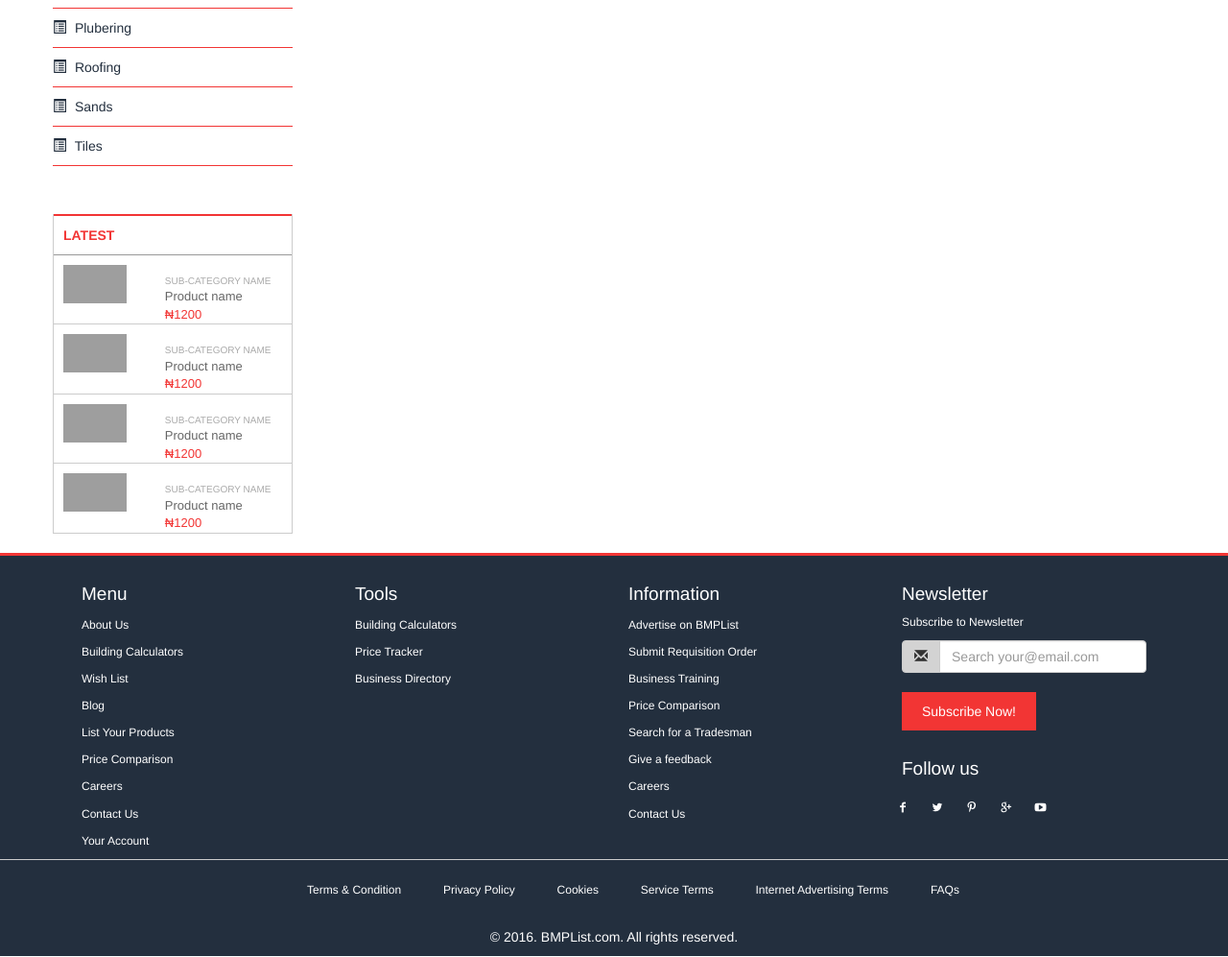
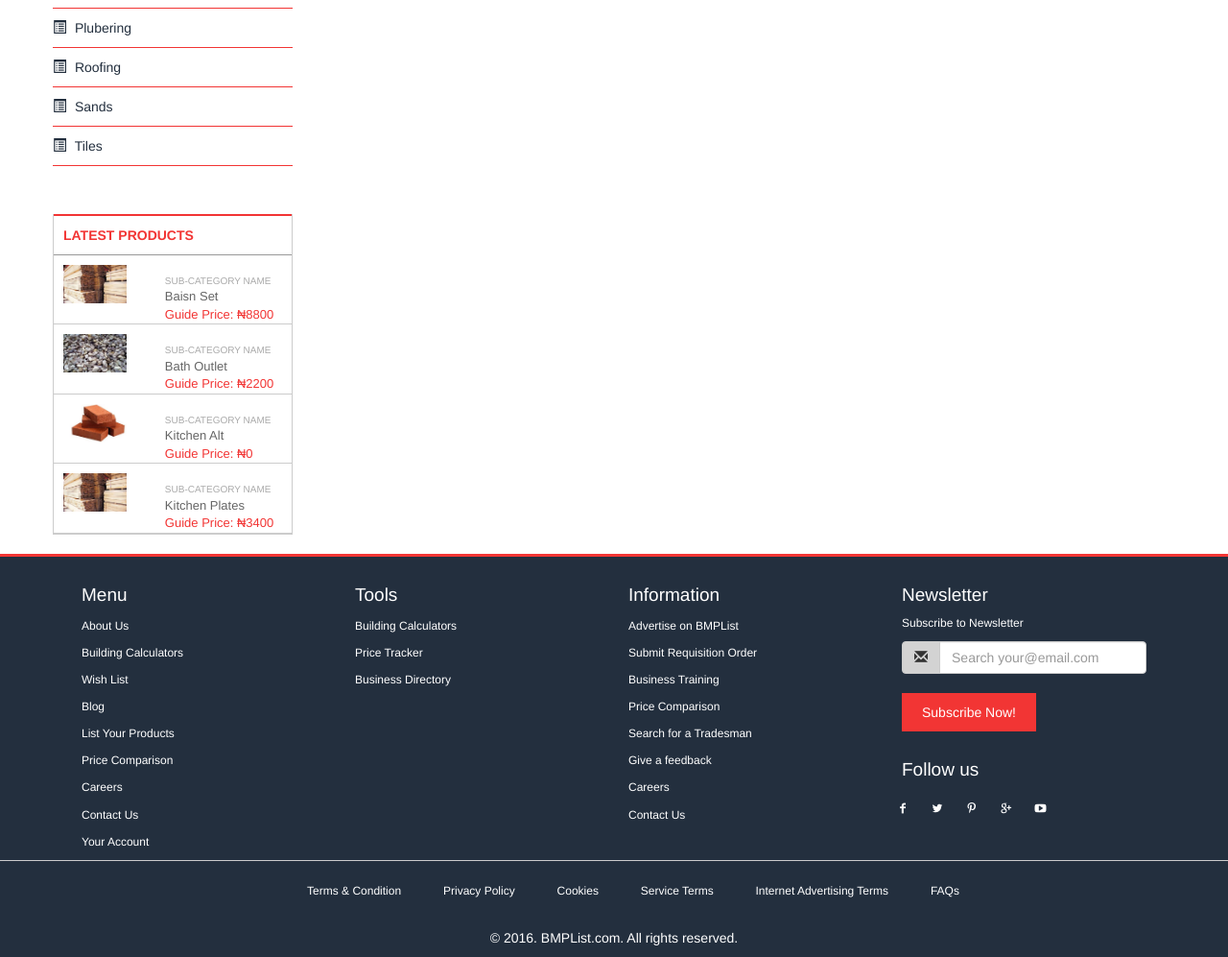
Before and after one commit to kobomarun/bmplisting, a CodeIgniter app: page /database/index.php/authentication/index in a window 1280 px wide. Shown: the part 564-1561 px from the top of the page at 96% size. Run offline with CodeIgniter, Linux system fonts and the light colour scheme; data comes from the database, SQL or seed files in the repository; grey boxes labelled with a size stand in for pictures from a placeholder-image service; some libraries are stand-ins or nearby versions; grey boxes are pictures that could not be loaded.

Commit message:
BMP-29: Sidebar: Pull Latest products from DB

```diff
--- a/application/views/template/header.php
+++ b/application/views/template/header.php
@@ -93,7 +93,7 @@
             <div class="bmp-menu-r">
               <ul>
                 <li data-toggle="modal" data-target="#myModal"><a href="#">Sign In </a></li>
-                <li>|&nbsp; <a href="#">Sign up</a> </li>
+                <li>|&nbsp; <a href="registration">Sign up</a> </li>
                 <li>|&nbsp; <a href="#">Wish List</a> &nbsp; | &nbsp;<i class="glyphicon glyphicon-shopping-cart"></i></li>
               </ul>
           </div>
--- a/application/views/template/sidebar.php
+++ b/application/views/template/sidebar.php
@@ -22,62 +22,28 @@
   </div>
   <div class="bmp-aside-latest">
     <div class="post-header">
-      Latest
+      Latest Products
     </div>
+    <?php
+      $this->db->order_by("name", "asc");
+      $this->db->limit(4);
+      $query =  $this->db->get('bmp_products')->result();
+    ?>
+    <?php foreach($query as $product) { ?>
     <div class="row ">
       <a href="#">
       <div class="col-sm-5 ">
-        <img src="<?php echo base_url(); ?>img/blocks.jpeg" class="img-responsive"/>
+        <img src="<?php echo base_url(); ?>img/<?php echo $product->img; ?>" class="img-responsive"/>
       </div>
       <div class="col-sm-7 text">
         <div class="bmp-prod-cat">Sub-category name</div>
-        <div class="bmp-prod-name">Product name</div>
-        <div class="bmp-prod-price">₦1200</div>
+        <div class="bmp-prod-name"><?php echo $product->name; ?></div>
+        <div class="bmp-prod-price">Guide Price: ₦<?php echo $product->price; ?></div>
       </div>
       </a>
     </div>
     <div class="divider"></div>
-
-    <div class="row">
-      <a href="#">
-      <div class="col-sm-5 ">
-       <img src="<?php echo base_url(); ?>img/iron.jpeg" class="img-responsive"/>
-      </div>
-      <div class="col-sm-7 text">
-        <div class="bmp-prod-cat">Sub-category name</div>
-        <div class="bmp-prod-name">Product name</div>
-        <div class="bmp-prod-price">₦1200</div>
-      </div>
-      </a>
-    </div>
-    <div class="divider"></div>
-
-    <div class="row">
-      <a href="#">
-      <div class="col-sm-5 ">
-       <img src="<?php echo base_url(); ?>img/pan.jpeg" class="img-responsive"/>
-      </div>
-      <div class="col-sm-7 text">
-        <div class="bmp-prod-cat">Sub-category name</div>
-        <div class="bmp-prod-name">Product name</div>
-        <div class="bmp-prod-price">₦1200</div>
-      </div>
-      </a>
-    </div>
-    <div class="divider"></div>
-
-    <div class="row">
-      <a href="#">
-      <div class="col-sm-5 ">
-        <img src="<?php echo base_url(); ?>img/branite.jpeg" class="img-responsive"/>
-      </div>
-      <div class="col-sm-7 text">
-        <div class="bmp-prod-cat">Sub-category name</div>
-        <div class="bmp-prod-name">Product name</div>
-        <div class="bmp-prod-price">₦1200</div>
-      </div>
-      </a>
-    </div>
+    <?php } ?>
   </div>
 </aside>
 </div>
```
